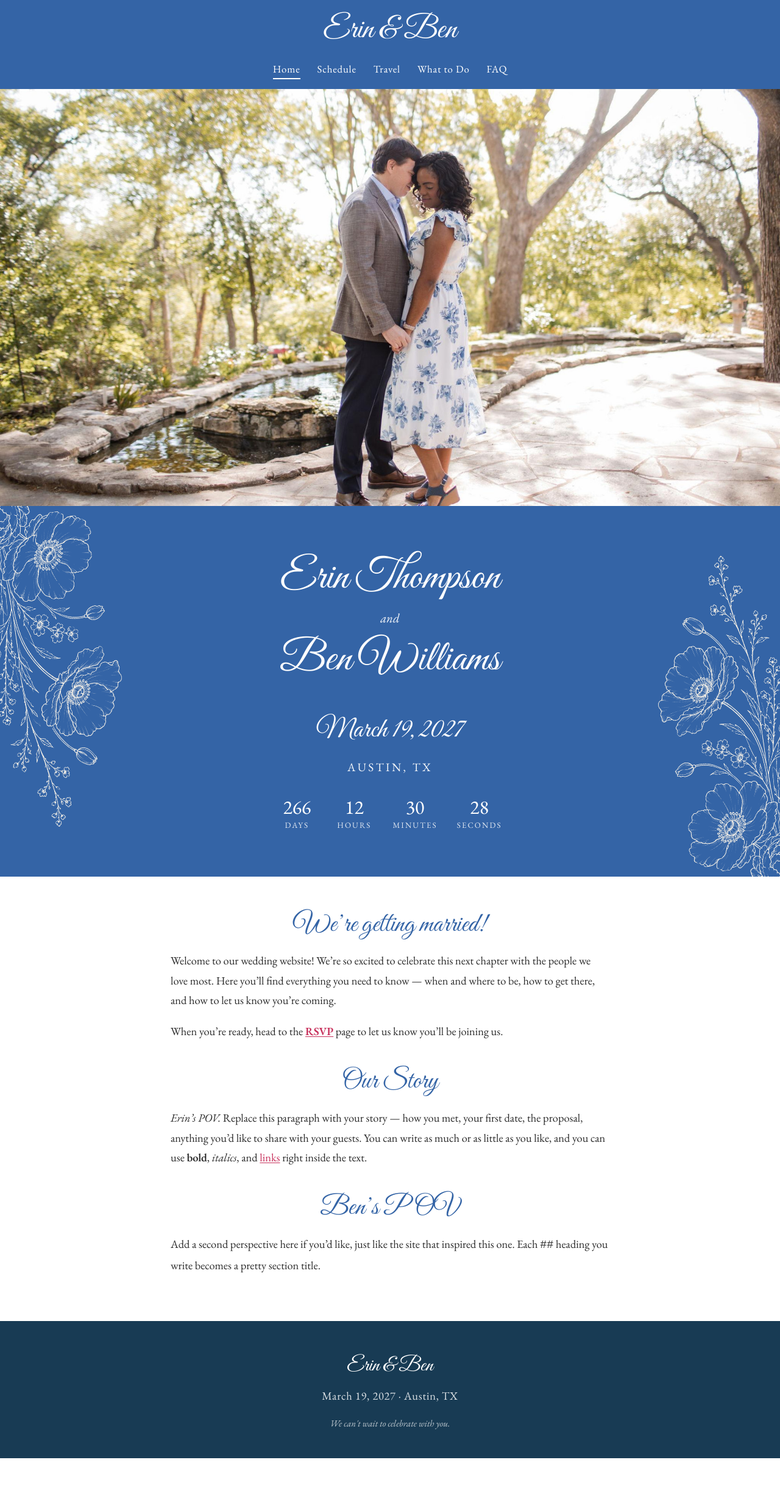
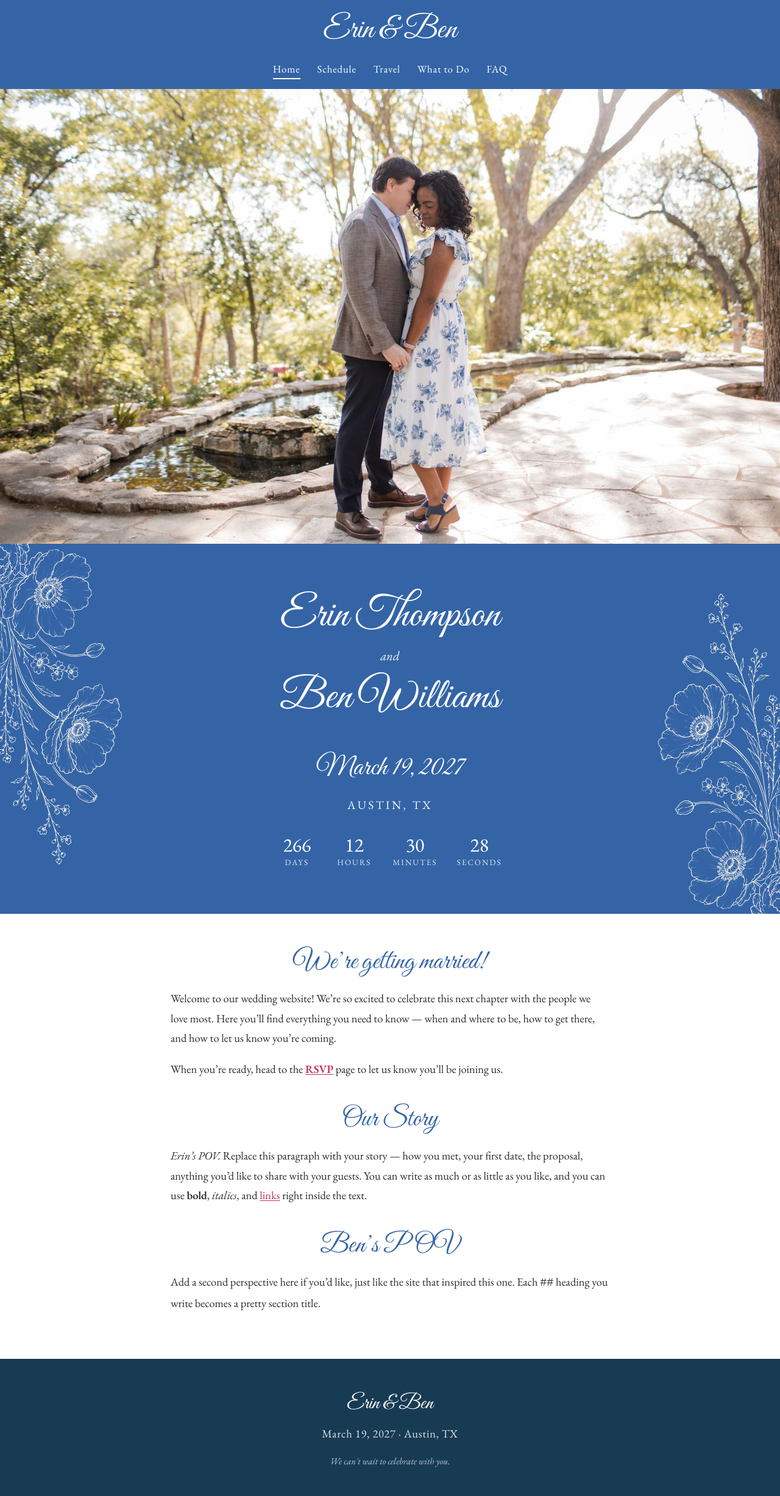
Before and after one commit to bjw7654/wedding-website, a Jekyll site: the page built from index.md, in a window 1280 px wide. Shown: the whole page at 61% size. Built offline with Jekyll 4.4.1, drawn with Linux system fonts in a browser that asks for light colours; before the commit the page ends 2392 px from its top, so only the background shows below that.

Commit message:
Fix hero photos being cropped top/bottom on desktop
Size the desktop hero by the engagement photos' aspect ratio (1680/979) with a capped max-width instead of a fixed viewport height, so the whole photo shows without cropping heads/feet. Mobile keeps its 58vh edge-to-edge framing.

```diff
--- a/assets/css/style.scss
+++ b/assets/css/style.scss
@@ -135,9 +135,17 @@ main { display: block; }
    =========================================================================== */
 .hero {
   position: relative;
-  height: 76vh;
+  /* The engagement photos are landscape (about 1.72 : 1). Match the hero to
+     that same shape so the WHOLE photo shows on computers instead of having
+     the top and bottom cropped off. We cap the WIDTH (not the height), which
+     keeps the hero from ever growing taller than ~760px; on very wide screens
+     the photo simply centers with the deep-navy band showing at the sides.
+     Phones are handled separately below and keep their edge-to-edge framing. */
+  width: 100%;
+  max-width: 1304px;
+  margin: 0 auto;
+  aspect-ratio: 1680 / 979;
   min-height: 380px;
-  max-height: 760px;
   background: var(--color-primary-dark);
   overflow: hidden;
 }
```
